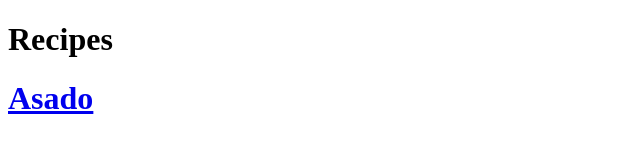
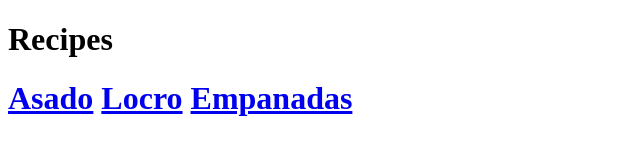
Before and after one commit to DarioQuiroz97/odin-recipes, a plain HTML site: page index.html in a window 1280 px wide. Shown: the whole page, without its empty margins (0-640 px from the left). Drawn offline with Linux system fonts and the light colour scheme.

Commit message:
Update index.html

```diff
--- a/index.html
+++ b/index.html
@@ -6,6 +6,8 @@
     <title>My Recipes</title>
     <h1> Recipes <h1>
       <a href="Recetas/Asado.html">Asado</a>
+       <a href="Recetas/Locro.html">Locro</a>
+       <a href="Recetas/Empanadas.html">Empanadas</a>
 
   </head>
 </html>
```
